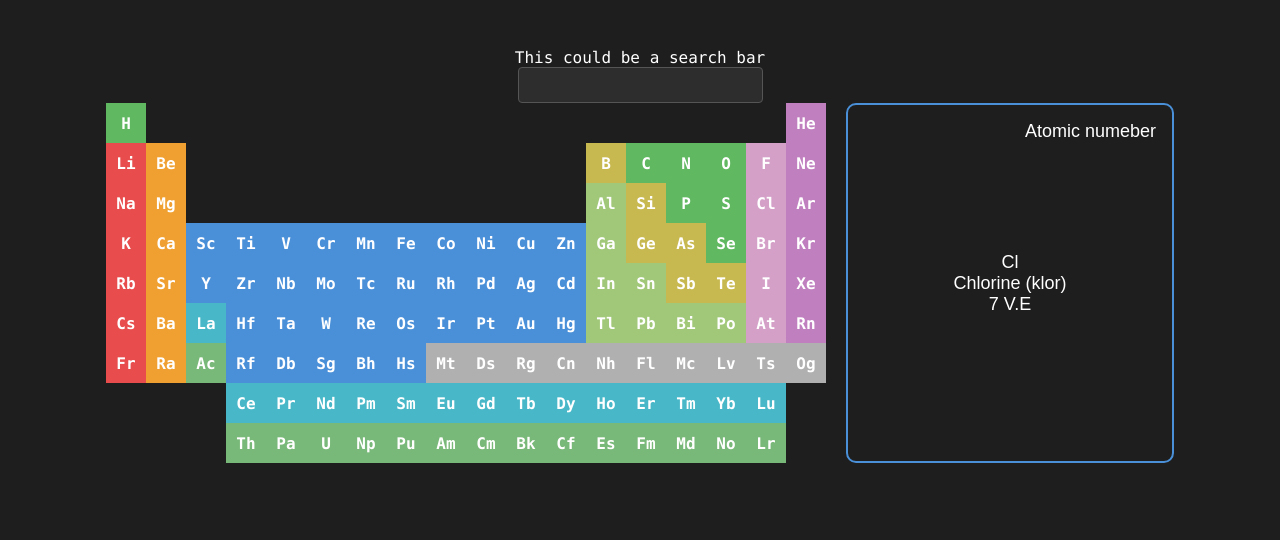
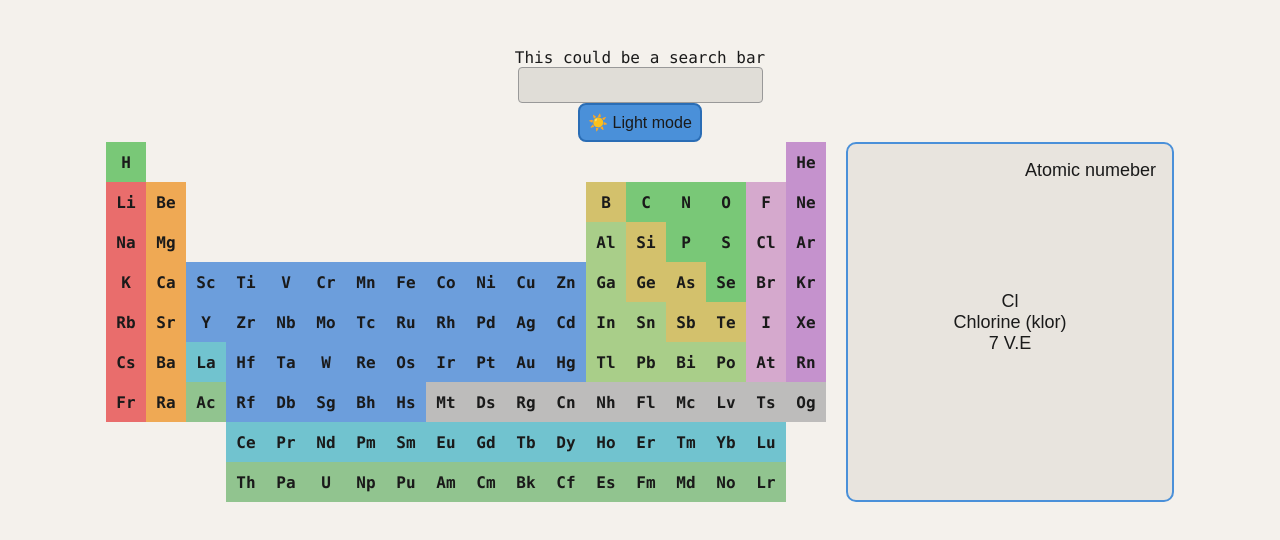
Before and after one commit to Wokafishh/KemiHemsida, a plain HTML site: page index.html in a window 1280 px wide. Drawn offline with Linux system fonts and the light colour scheme.

Commit message:
dark and light modes

```diff
--- a/index.html
+++ b/index.html
@@ -1,5 +1,5 @@
 <!DOCTYPE html>
-<html>
+<html >
 
 <head>
     <link rel="stylesheet" href="style.css">
@@ -8,6 +8,7 @@
 <body>
     This could be a search bar
     <input type="text" id="user_input"></input>
+    <button onclick="toggle_dark_mode()" id="theme_btn">☀️ Light mode</button>
     <div id="ptable_container">
         <div id="button_grid"></div>
         <div id="display_box">
--- a/script.js
+++ b/script.js
@@ -9,7 +9,7 @@ class niceButton {
 
         this.container = document.createElement("div");
         this.container.className = "element_div";
-        this.container.style.backgroundColor = COLORS[element_data.type];
+        this.container.classList.add(`type-${element_data.type}`);
         this.container.textContent = element_data.symbol;
 
         this.button = document.createElement("button");
@@ -42,13 +42,6 @@ class displayBox {
 }
 
 // <-- FUNCTIONS -->
-
-function display_element() {
-    input = document.getElementById("user_input")
-    input_text = input.value
-    console.log(String(input_text))
-}
-
 async function populate_button_grid() {
     const res = await fetch("elements.json")
     const data = await res.json()
@@ -67,21 +60,13 @@ async function populate_button_grid() {
     }
 }
 
-// <-- EXECUTE -->
+function toggle_dark_mode() {
+    const isDark = document.documentElement.classList.toggle("dark");
+    localStorage.setItem("dark", isDark);
+    document.getElementById("theme_btn").textContent = isDark ? "🌙 Dark mode" : "☀️ Light mode" ;
+}
 
-const COLORS = {
-    "alkali":       "#e84c4c",
-    "alkaline":     "#f0a030",
-    "transition":   "#4a90d9",
-    "post_trans":   "#a0c878",
-    "metalloid":    "#c8b850",
-    "nonmetal":     "#60b860",
-    "halogen":      "#d4a0c8",
-    "noble":        "#c080c0",
-    "lanthanide":   "#48b8c8",
-    "actinide":     "#78b878",
-    "unknown":      "#b0b0b0",
-}
+// <-- On load -->
 
 const GRID_SIZE = [18, 9]
 let data = null
@@ -92,3 +77,8 @@ populate_button_grid()
 
 const display_box = document.getElementById("display_box")
 const db = new displayBox()
+
+
+if (localStorage.getItem("dark") === "true") {
+    document.documentElement.classList.add("dark");
+}
--- a/style.css
+++ b/style.css
@@ -1,8 +1,59 @@
-/* General stuff */
+/* ── Variables ───────────────────────────────────────────── */
+:root {
+    --alpha: 0.8;
+
+    --color-alkali:     hsla(0,   75%, 60%, var(--alpha));
+    --color-alkaline:   hsla(33,  85%, 56%, var(--alpha));
+    --color-transition: hsla(213, 65%, 57%, var(--alpha));
+    --color-post_trans: hsla(93,  43%, 61%, var(--alpha));
+    --color-metalloid:  hsla(50,  55%, 55%, var(--alpha));
+    --color-nonmetal:   hsla(120, 43%, 55%, var(--alpha));
+    --color-halogen:    hsla(308, 35%, 70%, var(--alpha));
+    --color-noble:      hsla(290, 40%, 63%, var(--alpha));
+    --color-lanthanide: hsla(188, 52%, 55%, var(--alpha));
+    --color-actinide:   hsla(120, 32%, 60%, var(--alpha));
+    --color-unknown:    hsla(0,   0%,  69%, var(--alpha));
+
+    --color-text:        #1a1a1a;
+    --color-bg:          #f4f1ec;
+    --color-input-bg:    #e0ddd7;
+    --color-input-border:#999;
+    --color-button-bg:   #4a90d9;
+    --color-button-border:#2a6db5;
+    --color-box-bg:      #e8e4de;
+    --color-box-border:  #4a90d9;
+}
+
+html.dark {
+    --alpha: 0.5;
+
+    --color-alkali:     hsla(0,   75%, 55%, var(--alpha));
+    --color-alkaline:   hsla(33,  85%, 50%, var(--alpha));
+    --color-transition: hsla(213, 65%, 52%, var(--alpha));
+    --color-post_trans: hsla(93,  43%, 55%, var(--alpha));
+    --color-metalloid:  hsla(50,  55%, 48%, var(--alpha));
+    --color-nonmetal:   hsla(120, 43%, 48%, var(--alpha));
+    --color-halogen:    hsla(308, 35%, 62%, var(--alpha));
+    --color-noble:      hsla(290, 40%, 55%, var(--alpha));
+    --color-lanthanide: hsla(188, 52%, 48%, var(--alpha));
+    --color-actinide:   hsla(120, 32%, 52%, var(--alpha));
+    --color-unknown:    hsla(0,   0%,  55%, var(--alpha));
+
+    --color-text:        #f0f0f0;
+    --color-bg:          #09091a;
+    --color-input-bg:    #2d2d2d;
+    --color-input-border:#555;
+    --color-button-bg:   #4a90d9;
+    --color-button-border:#1e1e1e;
+    --color-box-bg:      #1e1e1e;
+    --color-box-border:  #4a90d9;
+}
+
+/* ── General ─────────────────────────────────────────────── */
 body {
     font-family: Consolas, monospace;
-    background: #1e1e1e;
-    color: white;
+    background: var(--color-bg);
+    color: var(--color-text);
     display: flex;
     flex-direction: column;
     align-items: center;
@@ -11,24 +62,24 @@ body {
 
 input {
     padding: 8px 18px;
-    border: 1px solid #555;
+    border: 1px solid var(--color-input-border);
     border-radius: 4px;
-    background: #2d2d2d;
-    color: white;
+    background: var(--color-input-bg);
+    color: var(--color-text);
     font-size: 16px;
 }
 
 button {
     padding: 8px 8px;
-    background: #4a90d9;
-    color: white;
-    border: 2px solid #1e1e1e;
-    border-radius:8px;
+    background: var(--color-button-bg);
+    color: var(--color-text);
+    border: 2px solid var(--color-button-border);
+    border-radius: 8px;
     font-size: 16px;
     cursor: pointer;
 }
 
-/* Id targeting */
+/* ── IDs ─────────────────────────────────────────────────── */
 #button_grid {
     display: grid;
 }
@@ -47,26 +98,21 @@ button {
     width: 300px;
     height: auto;
     padding: 12px;
-
-    background-color: #1e1e1e;
-    color: #ffffff;
-
-    border: 2px solid #4a90d9;
+    background-color: var(--color-box-bg);
+    color: var(--color-text);
+    border: 2px solid var(--color-box-border);
     border-radius: 10px;
-
     font-size: 18px;
     font-family: Arial, sans-serif;
-
     display: flex;
     flex-direction: column;
     align-items: center;
     justify-content: center;
-
     text-align: center;
     overflow: hidden;
 }
 
-/* Class targeting */
+/* ── Classes ─────────────────────────────────────────────── */
 .element_div {
     position: relative;
     width: 40px;
@@ -86,11 +132,23 @@ button {
 }
 
 .corner {
-    position: absolute ;
+    position: absolute;
     margin: 1rem;
 }
 
-.corner.top_left     { top: 0;    left: 0; }
+.corner.top_left     { top: 0;    left: 0;  }
 .corner.top_right    { top: 0;    right: 0; }
-.corner.bottom_left  { bottom: 0; left: 0; }
+.corner.bottom_left  { bottom: 0; left: 0;  }
 .corner.bottom_right { bottom: 0; right: 0; }
+
+.type-alkali     { background-color: var(--color-alkali); }
+.type-alkaline   { background-color: var(--color-alkaline); }
+.type-transition { background-color: var(--color-transition); }
+.type-post_trans { background-color: var(--color-post_trans); }
+.type-metalloid  { background-color: var(--color-metalloid); }
+.type-nonmetal   { background-color: var(--color-nonmetal); }
+.type-halogen    { background-color: var(--color-halogen); }
+.type-noble      { background-color: var(--color-noble); }
+.type-lanthanide { background-color: var(--color-lanthanide); }
+.type-actinide   { background-color: var(--color-actinide); }
+.type-unknown    { background-color: var(--color-unknown); }
```
Lines whose indentation alone changed are shown as unchanged.
